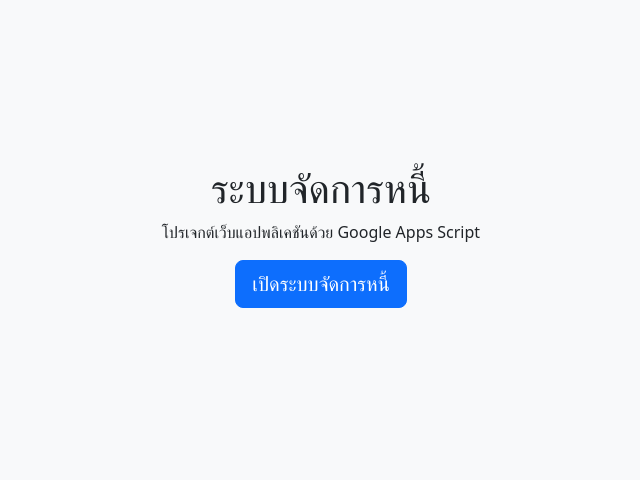
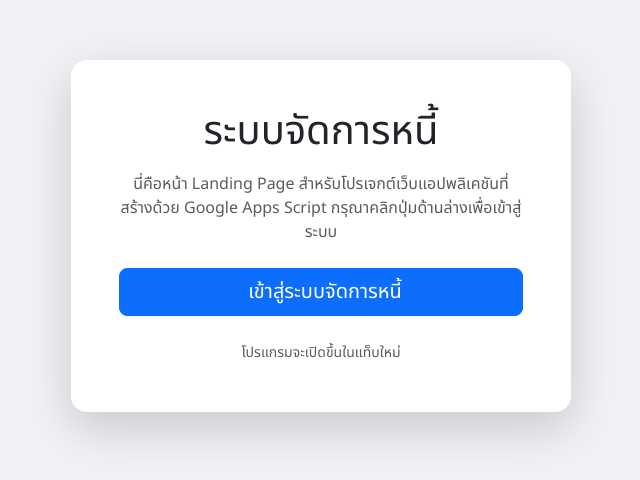
Before and after one commit to spyit2025/deb, a plain HTML site: page index.html in a window 1280 px wide. Shown: the part 164-644 px from the top of the page, without its empty margins (319-959 px from the left). Drawn offline with nearby package versions, Linux system fonts and the light colour scheme.

Commit message:
Update index.html

```diff
--- a/index.html
+++ b/index.html
@@ -1,18 +1,53 @@
 <!DOCTYPE html>
-<html lang="en">
+<html lang="th">
 <head>
     <meta charset="UTF-8">
-    <title>Project Landing Page</title>
-    <!-- อาจจะมี CSS Framework อย่าง Bootstrap เพื่อความสวยงาม -->
+    <meta name="viewport" content="width=device-width, initial-scale=1.0">
+    <title>โครงการระบบจัดการหนี้</title>
+    <!-- ใช้ Bootstrap เพื่อความสวยงาม -->
     <link href="https://cdn.jsdelivr.net/npm/bootstrap@5.3.3/dist/css/bootstrap.min.css" rel="stylesheet">
+    <link rel="preconnect" href="https://fonts.googleapis.com">
+    <link rel="preconnect" href="https://fonts.gstatic.com" crossorigin>
+    <link href="https://fonts.googleapis.com/css2?family=Noto+Sans+Thai:wght@400;700&display=swap" rel="stylesheet">
+    <style>
+        body {
+            font-family: 'Noto Sans Thai', sans-serif;
+            background-color: #f0f2f5;
+        }
+        .landing-container {
+            min-height: 100vh;
+            display: flex;
+            align-items: center;
+            justify-content: center;
+        }
+        .card {
+            max-width: 500px;
+            border: none;
+            border-radius: 1rem;
+        }
+    </style>
 </head>
-<body class="d-flex justify-content-center align-items-center vh-100 bg-light">
-    <div class="text-center">
-        <h1>ระบบจัดการหนี้</h1>
-        <p>โปรเจกต์เว็บแอปพลิเคชันด้วย Google Apps Script</p>
-        <a href="https://script.google.com/macros/s/AKfycbz4gk2XZbEzubQmDK2qN8iR6OOx0yf2hJoXQUSfm3k6BCJXfbs9UJzX89m-xIbhzR4/exec" class="btn btn-primary btn-lg" target="_blank">
-            เปิดระบบจัดการหนี้
-        </a>
+<body>
+    <div class="landing-container">
+        <div class="card shadow-lg p-4 p-md-5 text-center">
+            <h1 class="mb-3">ระบบจัดการหนี้</h1>
+            <p class="text-muted mb-4">
+                นี่คือหน้า Landing Page สำหรับโปรเจกต์เว็บแอปพลิเคชันที่สร้างด้วย Google Apps Script
+                กรุณาคลิกปุ่มด้านล่างเพื่อเข้าสู่ระบบ
+            </p>
+
+            <!--  นี่คือส่วนที่สำคัญที่สุด!  -->
+            <a href="https://script.google.com/macros/s/AKfycbyW7m4rGKLuqapkitaiLNIiQCDoUlwioFNC0en09a8LsgmAeVqj3qmHNgPggbHi-0F6/exec"
+               target="_blank"
+               class="btn btn-primary btn-lg">
+                <i class="bi bi-box-arrow-up-right me-2"></i> <!-- (ต้องเพิ่ม Bootstrap Icons CSS ด้วยถ้าอยากใช้ไอคอน) -->
+                เข้าสู่ระบบจัดการหนี้
+            </a>
+
+            <div class="mt-4">
+                <small class="text-muted">โปรแกรมจะเปิดขึ้นในแท็บใหม่</small>
+            </div>
+        </div>
     </div>
 </body>
 </html>
```
